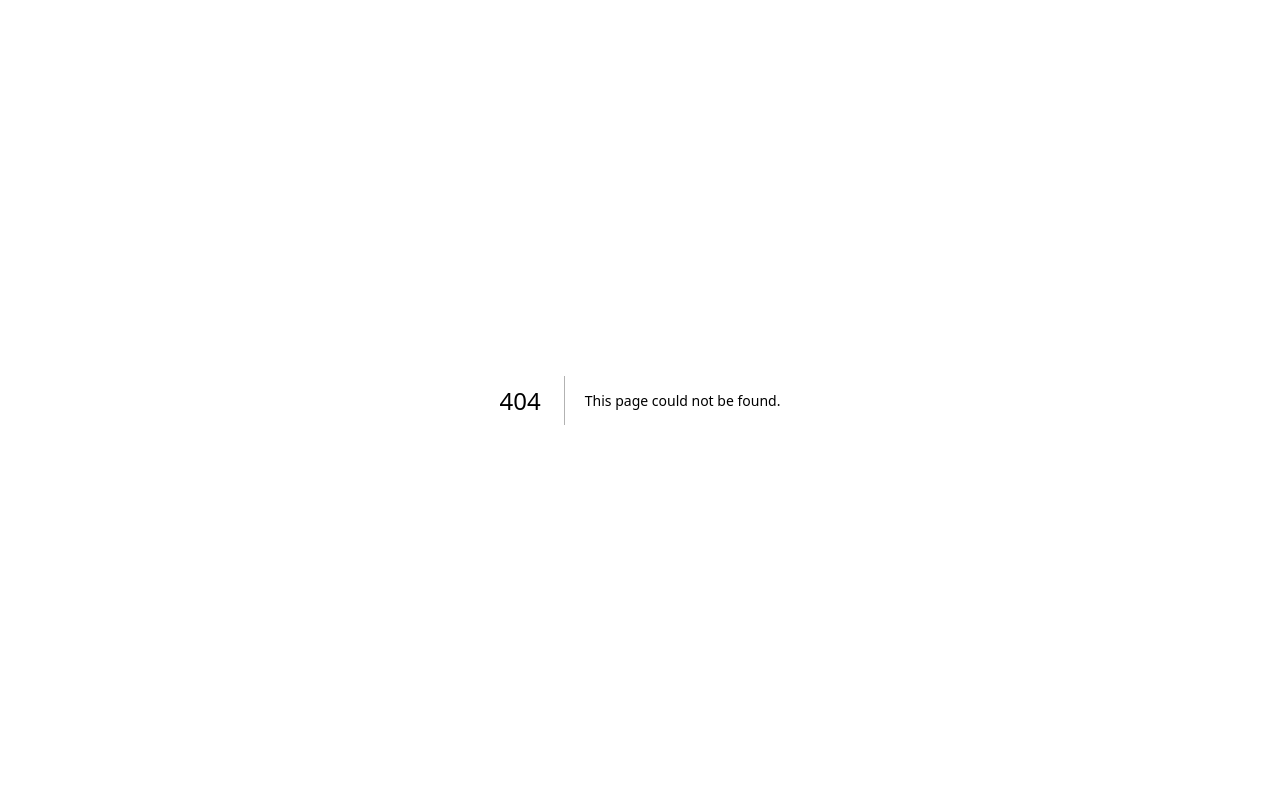
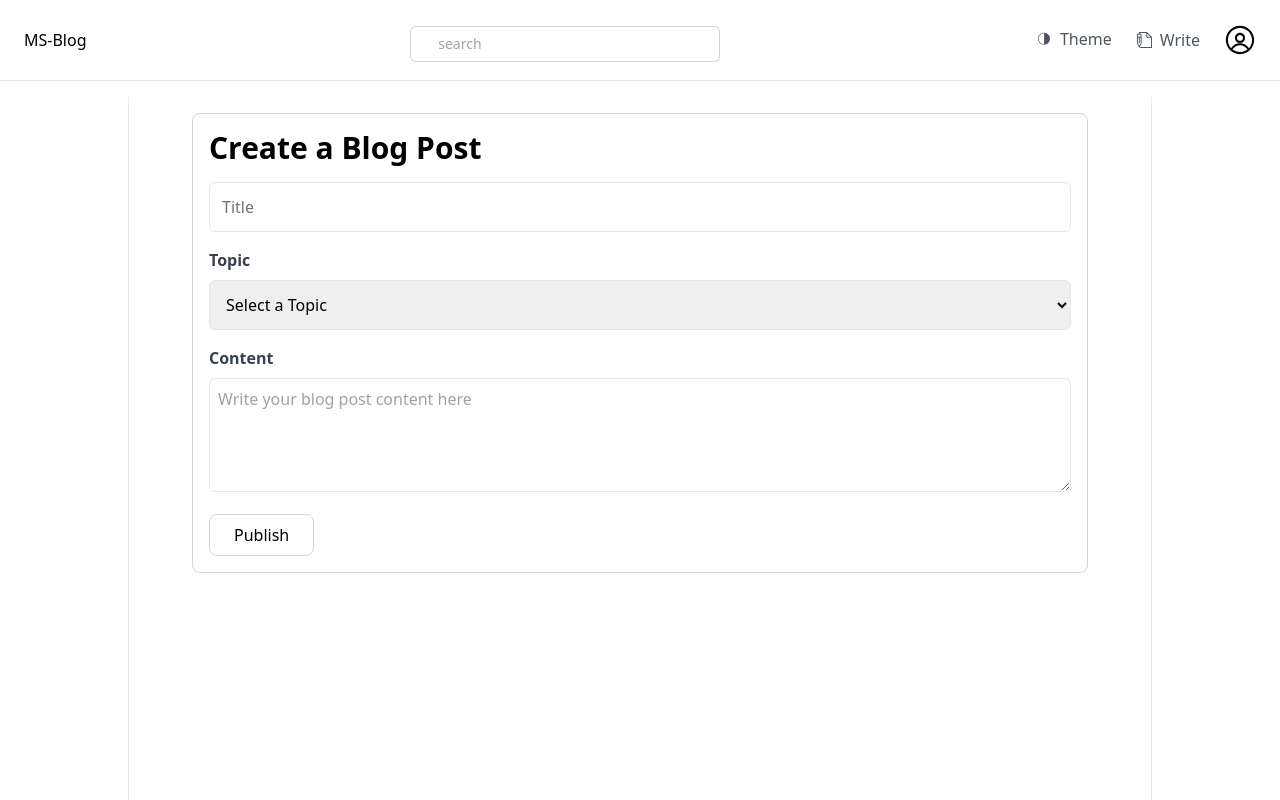
Before and after one commit to mohammadShamimReza/dot-blog-frontend, a Next.js app: page /write in a window 1280 px wide. Before the commit this address had no page. Shown: the top 800 px of the page. Built offline with nearby package versions, Linux system fonts and the light colour scheme.

Commit message:
layout done

```diff
--- a/package.json
+++ b/package.json
@@ -11,14 +11,17 @@
   "dependencies": {
     "next": "13.5.4",
     "next-themes": "^0.2.1",
+    "prism-react-renderer": "^2.1.0",
     "react": "^18",
     "react-dom": "^18",
-    "react-icons": "^4.11.0"
+    "react-icons": "^4.11.0",
+    "react-syntax-highlighter": "^15.5.0"
   },
   "devDependencies": {
     "@types/node": "^20",
     "@types/react": "^18",
     "@types/react-dom": "^18",
+    "@types/react-syntax-highlighter": "^15.5.8",
     "autoprefixer": "^10",
     "eslint": "^8",
     "eslint-config-next": "13.5.4",
--- a/src/pages/components/Layouts/Layout.tsx
+++ b/src/pages/components/Layouts/Layout.tsx
@@ -1,15 +1,24 @@
-import { ThemeProvider } from "next-themes";
+import { ThemeProvider, useTheme } from "next-themes";
 import { ReactElement } from "react";
 
 import Footer from "../footer/Footer";
 import NavBar from "../navbar/NavBar";
 
 function Layout({ children }: { children: ReactElement }) {
+  const { theme } = useTheme();
+  console.log(theme);
+
   return (
     <ThemeProvider attribute="class">
-      <div>
+      <div className="">
         <NavBar />
-        {children} <Footer />
+        <div className="min-h-screen flex justify-center m-4">
+          <div className="w-full max-w-5xl p-4 border border-b-0 border-t-0  border-r-gray-200 border-l-gray-200 dark:border-l-gray-600 dark:border-r-gray-600 ">
+            {children}
+          </div>
+        </div>
+
+        <Footer />
       </div>
     </ThemeProvider>
   );
--- a/src/pages/components/main/Main.tsx
+++ b/src/pages/components/main/Main.tsx
@@ -3,8 +3,6 @@ import Topics from "./Topics";
 
 function Main() {
   return (
-    <div className="min-h-screen flex justify-center ">
-      <div className="w-full max-w-5xl p-4 border border-gray-100 border-b-0 border-t-0 border-l- rounded-lg ">
     <div className="flex justify-between flex-col-reverse sm:flex-row gap-3">
       <div className="w-full sm:w-4/5 ">
         <Blogs />
@@ -13,8 +11,6 @@ function Main() {
         <Topics />
       </div>
     </div>
-      </div>
-    </div>
   );
 }
 
--- a/src/pages/components/navbar/NavBar.tsx
+++ b/src/pages/components/navbar/NavBar.tsx
@@ -1,3 +1,4 @@
+import Link from "next/link";
 import { RxAvatar } from "react-icons/rx";
 import { TfiWrite } from "react-icons/tfi";
 import ThemeToggle from "./ThemeToggle";
@@ -6,7 +7,9 @@ function NavBar() {
   return (
     <nav className="p-4 border border-t-0 border-l-0 border-r-0 border-b-gray-200 dark:border-b-gray-600">
       <div className="flex items-center justify-between">
+        <Link href="/">
           <div className="p-2">MS-Blog</div>
+        </Link>
         <div>
           <div className="relative mt-2 ">
             <input
@@ -23,13 +26,18 @@ function NavBar() {
           </div>
 
           <div className="flex items-center space-x-2">
+            <Link href="/write">
               <button className="text-gray-600 dark:text-white flex items-center gap-2  p-2 rounded transition duration-300 transform hover:scale-110 cursor-pointer">
                 <TfiWrite />
                 Write
               </button>
+            </Link>
+
+            <Link href="/profile">
               <button className="p-2 rounded w-12 h-12">
                 <RxAvatar className="w-8 h-8" />
               </button>
+            </Link>
           </div>
         </div>
       </div>
--- a/src/pages/profile/index.tsx
+++ b/src/pages/profile/index.tsx
@@ -1,5 +1,59 @@
-function index() {
-  return <div>index</div>;
+import { ReactElement } from "react";
+import { AiFillGithub, AiFillLinkedin } from "react-icons/ai";
+import Layout from "../components/Layouts/Layout";
+
+function Profile() {
+  return (
+    <div
+      className="rounded-lg overflow-hidden  max-w-2xl mx-auto
+      dark:bg-gray-800 bg-white"
+    >
+      <img
+        src="https://via.placeholder.com/150"
+        alt="Profile"
+        className="w-full h-96 object-cover"
+      />
+      <div className="p-4 dark:text-white text-gray-800">
+        <p className=" mb-2 text-2xl font-semibold">Morsed Hasan</p>
+
+        <p className=" mb-2">Software Engineer</p>
+        <p className=" mb-4">1234 Elm Street, City, Country</p>
+        <div className="flex space-x-4 items-end">
+          <a
+            href="https://www.linkedin.com/in/johndoe"
+            className="hover:underline text-blue-500"
+            target="_blank"
+            rel="noopener noreferrer"
+          >
+            <div className="">
+              <AiFillLinkedin className="w-8 h-8 text-blue-600" />
+            </div>
+          </a>
+          <a
+            href="https://github.com/johndoe"
+            className="hover:underline text-gray-300  text-gray-80"
+            target="_blank"
+            rel="noopener noreferrer"
+          >
+            <div className="">
+              <AiFillGithub className="w-7 h-7 bg-black" />
+            </div>
+          </a>
+        </div>
+        <div className="mt-4">
+          <h3 className="text-lg font-semibold mb-2">Experience</h3>
+          <p className="text-gray-600">
+            Software Engineer with 5+ years of experience in web development and
+            software design. Proficient in JavaScript, React, Node.js, and more.
+          </p>
+        </div>
+      </div>
+    </div>
+  );
 }
 
-export default index;
+export default Profile;
+
+Profile.getLayout = function getLayout(page: ReactElement) {
+  return <Layout>{page}</Layout>;
+};
--- /dev/null
+++ b/src/pages/write/index.tsx
@@ -0,0 +1,104 @@
+import { ReactElement, useState } from "react";
+import Layout from "../components/Layouts/Layout";
+
+function WriteForm() {
+  const [title, setTitle] = useState("");
+  const [content, setContent] = useState("");
+  const [rows, setRows] = useState(4); // Initial number of rows
+  const [selectedTopic, setSelectedTopic] = useState("");
+
+  const handleSubmit = (e: { preventDefault: () => void }) => {
+    e.preventDefault();
+    // onSubmit({ title, content });
+    // Clear form fields after submission
+    setTitle("");
+    setContent("");
+    setRows(4);
+    setSelectedTopic("");
+  };
+
+  const handleContentChange = (e: { target: { value: any } }) => {
+    const contentValue = e.target.value;
+    setContent(contentValue);
+
+    // Calculate the number of rows based on content length (adjust this logic as needed)
+    const contentLength = contentValue.split("\n").length;
+    setRows(Math.max(4, contentLength)); // Minimum 4 rows or more based on content
+  };
+
+  return (
+    <div>
+      <form
+        onSubmit={handleSubmit}
+        className="rounded-lg overflow-hidden max-w-4xl mx-auto border border-gray-300 p-4"
+      >
+        <h2 className="text-3xl font-semibold mb-4">Create a Blog Post</h2>
+        <div className="mb-4">
+          <input
+            type="text"
+            id="title"
+            name="title"
+            value={title}
+            onChange={(e) => setTitle(e.target.value)}
+            className="w-full p-3 border rounded-md focus:outline-none focus placeholder-gray-500"
+            placeholder="Title"
+            required
+          />
+        </div>
+        <div className="mb-4">
+          <label
+            htmlFor="topic"
+            className="block text-gray-700 font-semibold mb-2"
+          >
+            Topic
+          </label>
+          <select
+            id="topic"
+            name="topic"
+            value={selectedTopic}
+            onChange={(e) => setSelectedTopic(e.target.value)}
+            className="w-full p-3 border rounded-md focus:outline-none focus:border-gray-500"
+            required
+          >
+            <option value="" disabled>
+              Select a Topic
+            </option>
+            <option value="Cloud">Cloud</option>
+            <option value="Software">Software</option>
+            {/* Add more topic options as needed */}
+          </select>
+        </div>
+        <div className="mb-4">
+          <label
+            htmlFor="content"
+            className="block text-gray-700 font-semibold mb-2"
+          >
+            Content
+          </label>
+          <textarea
+            id="content"
+            name="content"
+            value={content}
+            onChange={handleContentChange} // Use the handleContentChange function
+            rows={rows} // Use the rows variable
+            className="w-full p-2 border rounded-md"
+            placeholder="Write your blog post content here"
+            required
+          ></textarea>
+        </div>
+        <button
+          type="submit"
+          className=" py-2 px-6 border border-gray-300 rounded-lg focus:outline-none focus:ring"
+        >
+          Publish
+        </button>
+      </form>
+    </div>
+  );
+}
+
+export default WriteForm;
+
+WriteForm.getLayout = function getLayout(page: ReactElement) {
+  return <Layout>{page}</Layout>;
+};
```
Also changed, not shown: 1 other file (tests, documents, lock files or other folders). Lines whose indentation alone changed are shown as unchanged.
